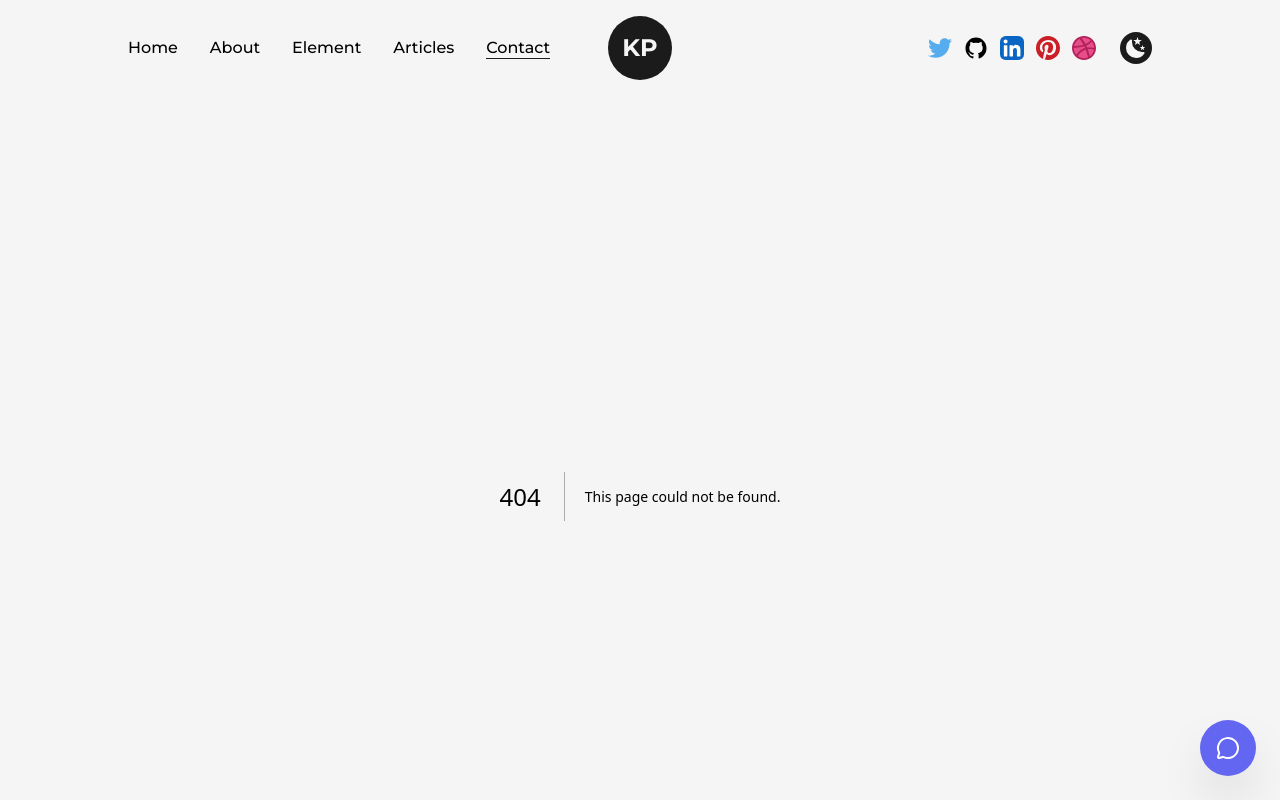
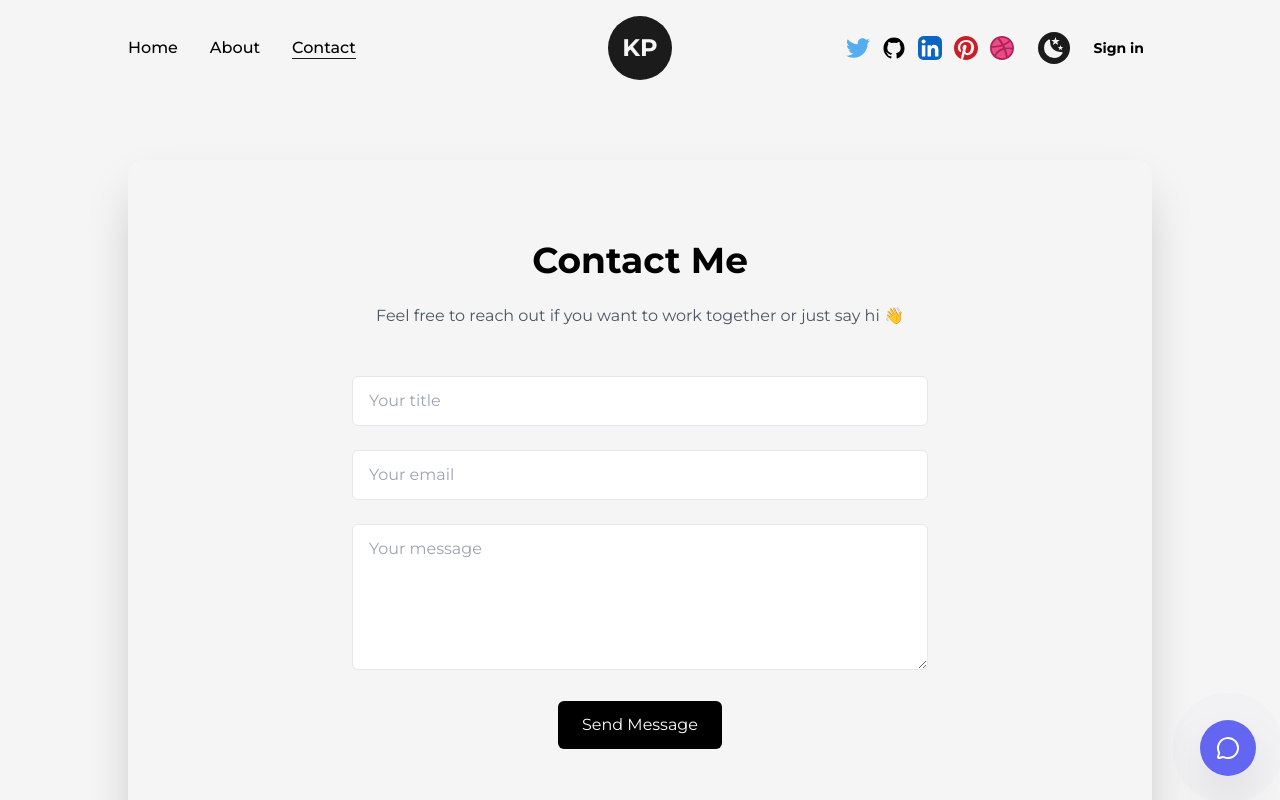
Before and after one commit to thekhai1k9/bloger-nextjs, a Next.js app: page /contact in a window 1280 px wide. Before the commit this address had no page. Shown: the top 800 px of the page. Built offline with nearby package versions, Linux system fonts and the light colour scheme.

Commit message:
[commit] code send smail

```diff
--- a/package.json
+++ b/package.json
@@ -22,7 +22,9 @@
     "prettier": "^3.2.4",
     "react": "^18",
     "react-dom": "^18",
+    "react-hot-toast": "^2.6.0",
     "react-markdown": "^10.1.0",
+    "resend": "^6.9.1",
     "toastr": "^2.1.4",
     "zod": "^4.3.6"
   },
--- a/src/app/api/chat/route.ts
+++ b/src/app/api/chat/route.ts
@@ -13,10 +13,9 @@ export const POST = async (req: Request) => {
       headers: { 'Content-Type': 'application/json' },
       body: JSON.stringify({
         contents: [
-          // Đây là chỗ "dạy" nó làm trợ lý cho ông
           { role: "user", parts: [{ text: "Bạn là trợ lý ảo của Khải. Hãy luôn xưng hô thân thiện và hỗ trợ hết mình." }] },
           { role: "model", parts: [{ text: "Đã rõ, tôi là trợ lý ảo của anh Khải!" }] },
-          // Các tin nhắn cũ để AI nhớ ngữ cảnh
+
           ...messages.map((m: any) => ({
             role: m.role === 'user' ? 'user' : 'model',
             parts: [{ text: m.content }]
--- /dev/null
+++ b/src/app/api/mail/route.ts
@@ -0,0 +1,35 @@
+import { NextResponse } from 'next/server'
+import { Resend } from 'resend'
+
+const resend = new Resend(process.env.RESEND_API_KEY)
+
+export const POST = async (req: Request) => {
+  try {
+    const { title, nameforyou, message } = await req.json()
+
+    if (!title || !nameforyou || !message) {
+      return NextResponse.json(
+        { message: 'Missing fields' },
+        { status: 400 }
+      )
+    }
+
+    const data = await resend.emails.send({
+      from: 'Contact Form <onboarding@resend.dev>',
+      to: [process.env.CONTACT_EMAIL!],
+      subject: `New message from ${nameforyou}`,
+      html: `
+        <h4><b/>${title}</h4>
+        <p>${message}</p>
+      `,
+    })
+
+    return NextResponse.json({ success: true, data })
+  } catch (error) {
+    console.error('MAIL ERROR:', error)
+    return NextResponse.json(
+      { success: false },
+      { status: 500 }
+    )
+  }
+}
--- a/src/app/auth/sign-in/page.tsx
+++ b/src/app/auth/sign-in/page.tsx
@@ -5,7 +5,7 @@ import Layout from '@/components/Layouts/Layout'
 import TransitionEffect from '@/components/TransitionEffect'
 import Head from 'next/head'
 import Link from 'next/link'
-import React, { useState } from 'react'
+import React from 'react'
 import { motion } from "framer-motion"
 import AnimationText from '@/components/AnimationText'
 
--- a/src/app/auth/sign-up/page.tsx
+++ b/src/app/auth/sign-up/page.tsx
@@ -92,7 +92,7 @@ const page = () => {
               <h2 className='text-3xl font-bold mb-2'>Hello, friend!</h2>
               <div className='border-2 w-10 border-light inline-block mb-2'/>
               <p className='mb-10 text-sm'>Fill up personal information and start journey with us.</p>
-              <Link href='/auth/sign-up' className='border-2 border-light rounded-full px-12 py-2 inline-block font-semibold hover:bg-white/80 hover:text-primary lg:text-sm md:text-[10px] md:!px-10 sm:!px-5'>Sign In</Link>
+              <Link href='/auth/sign-in' className='border-2 border-light rounded-full px-12 py-2 inline-block font-semibold hover:bg-white/80 hover:text-primary lg:text-sm md:text-[10px] md:!px-10 sm:!px-5'>Sign In</Link>
             </div>
           </div>
         </Layout>
--- /dev/null
+++ b/src/app/contact/page.tsx
@@ -0,0 +1,98 @@
+'use client'
+
+import Layout from '@/components/Layouts/Layout'
+import TransitionEffect from '@/components/TransitionEffect'
+import Head from 'next/head'
+import React, { useState } from 'react'
+import toast from 'react-hot-toast'
+
+const page = () => {
+  const [loading, setLoading] = useState(false)
+
+  const handleSubmit = async (e: React.FormEvent<HTMLFormElement>) => {
+    e.preventDefault()
+    setLoading(true)
+
+    const form = e.currentTarget
+    const title = (form.elements.namedItem('title') as HTMLInputElement).value
+    const nameforyou = (form.elements.namedItem('nameforyou') as HTMLInputElement).value
+    const message  = (form.elements.namedItem('message') as HTMLInputElement).value
+
+    try {
+      const res = await fetch('/api/mail', {
+        method: 'POST',
+        headers: { 'Content-Type': 'application/json' },
+        body: JSON.stringify({ title, nameforyou, message }),
+      })
+
+      if (!res.ok) {
+        throw new Error('Send failed')
+      }
+
+      toast.success('Message sent successfully')
+      form.reset()
+    } catch (error) {
+      toast.error('Something went wrong')
+    } finally {
+      setLoading(false)
+    }
+  }
+
+  if (loading) {
+    toast('Please wait before sending again...', {
+      icon: '⚠️',
+    })
+    return
+  }
+
+  return (
+    <React.Fragment>
+      <Head>
+        <title>Code Bug || Contact Page</title>
+        <meta name="description" content="any description"></meta>
+      </Head>
+      <TransitionEffect />
+      <main className="w-full mb-16 flex flex-col items-center justify-center overflow-hidden dark:text-light">
+        <Layout className="pt-16">
+          <div className="bg-light/80 rounded-2xl shadow-2xl flex justify-center text-center">
+            <main className="min-h-screen max-w-4xl mx-auto px-6 py-20">
+              <h1 className="text-4xl font-bold mb-6">Contact Me</h1>
+              <p className="text-gray-600 mb-12">Feel free to reach out if you want to work together or just say hi 👋</p>
+
+              <form onSubmit={handleSubmit} className="space-y-6 max-w-xl">
+                <input
+                  name="title"
+                  placeholder="Your title"
+                  className="w-full border px-4 py-3 rounded-md"
+                  required
+                />
+                <input
+                  name="nameforyou"
+                  type="email"
+                  placeholder="Your email"
+                  className="w-full border px-4 py-3 rounded-md"
+                  required
+                />
+                <textarea
+                  name="message"
+                  placeholder="Your message"
+                  rows={5}
+                  className="w-full border px-4 py-3 rounded-md"
+                  required
+                />
+                <button
+                  disabled={loading}
+                  className="bg-black text-white px-6 py-3 rounded-md"
+                >
+                  {loading ? 'Sending...' : 'Send Message'}
+                </button>
+              </form>
+            </main>
+          </div>
+        </Layout>
+      </main>
+    </React.Fragment>
+  )
+}
+
+export default page
--- a/src/app/layout.tsx
+++ b/src/app/layout.tsx
@@ -5,6 +5,8 @@ import React from "react"
 import Footer from "@/components/Layouts/MainLayout/Footer"
 import TranstackProvider from "@/components/Providers/TanstackProvider"
 import { AIChatBot } from "@/components/AIChatbox"
+import { Toaster } from 'react-hot-toast'
+
 
 const montserrat = Montserrat({
   subsets: ["latin"],
@@ -23,10 +25,11 @@ export default function RootLayout({
       {/* xl:p-24 lg:p-16 md:p-12 sm:p-8 */}
         <TranstackProvider>
           <Header/>
+            <Toaster position="top-right" reverseOrder={false} />
             {children}
           <Footer/>
         </TranstackProvider>
-          <AIChatBot/>
+        <AIChatBot/>
       </body>
     </html>
   )
--- a/src/app/page.tsx
+++ b/src/app/page.tsx
@@ -54,7 +54,7 @@ export default function Home() {
                   Resume <LinkArrow className="w-6 ml-1"/>
                 </Link>
                 <Link
-                  href="mailto.acbcd@gmail.com"
+                  href="thekhai1k9@@gmail.com"
                   className="ml-4 text-lg font-medium capitalize text-dark underline dark:text-light
                   md:text-base"
                 >
--- a/src/components/AIChatbox.tsx
+++ b/src/components/AIChatbox.tsx
@@ -8,9 +8,19 @@ export const AIChatBot = () => {
   const [messages, setMessages] = useState<{ role: string, content: string, id: number }[]>([])
   const [input, setInput] = useState('')
   const [isLoading, setIsLoading] = useState(false)
+  const [showPulse, setShowPulse] = useState(true)
 
   const scrollRef = useRef<HTMLDivElement>(null)
   const modalRef = useRef<HTMLDivElement>(null) // Ref để kiểm tra vùng trong modal
+
+  // Tự động tắt nháy sau 1000ms
+  useEffect(() => {
+    const timer = setTimeout(() => {
+      setShowPulse(false)
+    }, 10000)
+
+    return () => clearTimeout(timer)
+  }, [])
 
   // 1. Tự động cuộn xuống
   useEffect(() => {
@@ -91,13 +101,22 @@ export const AIChatBot = () => {
     <div className="fixed bottom-6 right-6 z-[9999]">
       {/* Nút bấm mở chat */}
       {!isOpen && (
-        <button
-          onClick={() => setIsOpen(true)}
-          className="bg-[#6366f1] text-white p-4 rounded-full shadow-2xl hover:scale-110 transition-all flex items-center gap-2"
-        >
-          <MessageCircle size={24} />
-          <span className="font-semibold text-sm hidden md:inline">Hỏi AI về tôi</span>
-        </button>
+        <div className="relative">
+          {showPulse && (
+            <span className="absolute inset-0 rounded-full bg-[#6366f1] animate-ping opacity-75"></span>
+          )}
+
+          <button
+            onClick={() => {
+              setIsOpen(true)
+              setShowPulse(false)
+            }}
+            className="relative bg-[#6366f1] text-white p-4 rounded-full shadow-2xl hover:scale-110 transition-all flex items-center gap-2 group"
+          >
+            <MessageCircle size={24} className="group-hover:rotate-12 transition-transform" />
+            <span className="font-semibold text-sm hidden md:inline">Hỏi AI về tôi</span>
+          </button>
+        </div>
       )}
 
       {isOpen && (
--- a/src/components/Layouts/MainLayout/Header.tsx
+++ b/src/components/Layouts/MainLayout/Header.tsx
@@ -3,7 +3,7 @@
 import Link from 'next/link'
 import Logo from '../../Logo'
 import { usePathname } from 'next/navigation'
-import { DribbbleIcon, GithubIcon, LinkedInIcon, MoonIcon, PinterestIcon, SunIcon, TwitterIcon } from '../../Icon'
+import { DribbbleIcon, GithubIcon, LinkedInIcon, MoonIcon, PinterestIcon, SunIcon, TwitterIcon,  } from '../../Icon'
 import { motion } from "framer-motion"
 import useThemeSwitcher from '@/hooks/useThemeSwitcher'
 import { useState } from 'react'
@@ -82,8 +82,8 @@ const Header = () => {
         <nav>
           <CustomLink href="/" title='Home' className='mr-4'/>
           <CustomLink href="/about" title='About' className='mx-4'/>
-          <CustomLink href="/element" title='Element' className='mx-4'/>
-          <CustomLink href="/articles" title='Articles' className='mx-4'/>
+          {/* <CustomLink href="/element" title='Element' className='mx-4'/> */}
+          {/* <CustomLink href="/articles" title='Articles' className='mx-4'/> */}
           <CustomLink href="/contact" title='Contact' className='ml-4'/>
         </nav>
         <nav className='flex items-center justify-center flex-wrap'>
@@ -138,6 +138,13 @@ const Header = () => {
           >
             { mode === "dark" ? <SunIcon className="fill-dark"/> : <MoonIcon className="fill-dark"/>}
           </button>
+
+          <div
+            className='ml-4 font-bold flex items-center justify-center cursor-pointer dark:hover:text-light/75 hover:text-dark/75 text-sm'
+            onClick={() => router.push('auth/sign-in')}
+          >
+            <span className='px-2'>Sign in</span>
+          </div>
         </nav>
       </div>
 
@@ -151,8 +158,8 @@ const Header = () => {
             <nav className='flex items-center flex-col justify-center'>
               <CustomMoblieLink href="/" title='Home' className=''  toggle={handleClickOpenModalReponsive}/>
               <CustomMoblieLink href="/about" title='About' className='=' toggle={handleClickOpenModalReponsive} />
-              <CustomMoblieLink href="/element" title='Element' className='=' toggle={handleClickOpenModalReponsive}/>
-              <CustomMoblieLink href="/articles" title='Articles' className='=' toggle={handleClickOpenModalReponsive}/>
+              {/* <CustomMoblieLink href="/element" title='Element' className='=' toggle={handleClickOpenModalReponsive}/> */}
+              {/* <CustomMoblieLink href="/articles" title='Articles' className='=' toggle={handleClickOpenModalReponsive}/> */}
               <CustomMoblieLink href="/contact" title='Contact' className='' toggle={handleClickOpenModalReponsive}/>
             </nav>
             <nav className='flex items-center justify-center flex-wrap mt-2'>
```
Also changed, not shown: src/server/action.ts (deleted), 1 other file (tests, documents, lock files or other folders).
